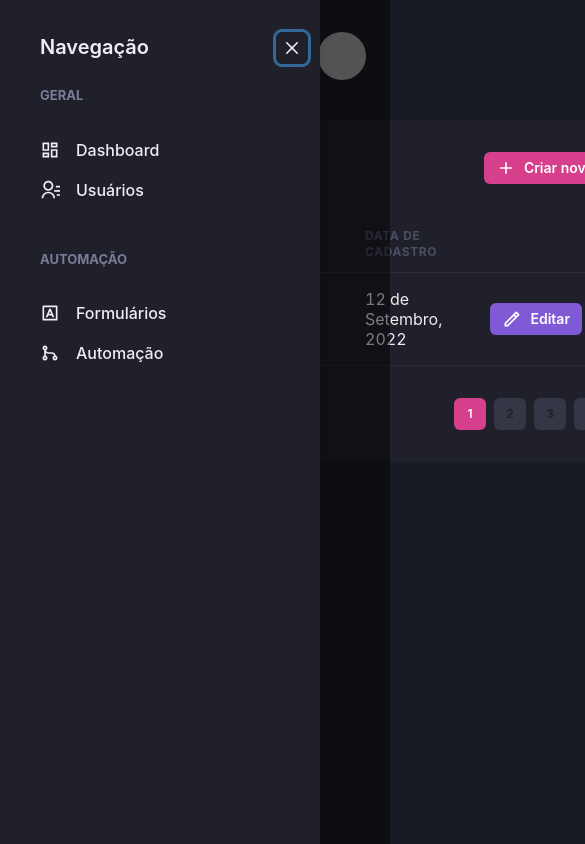
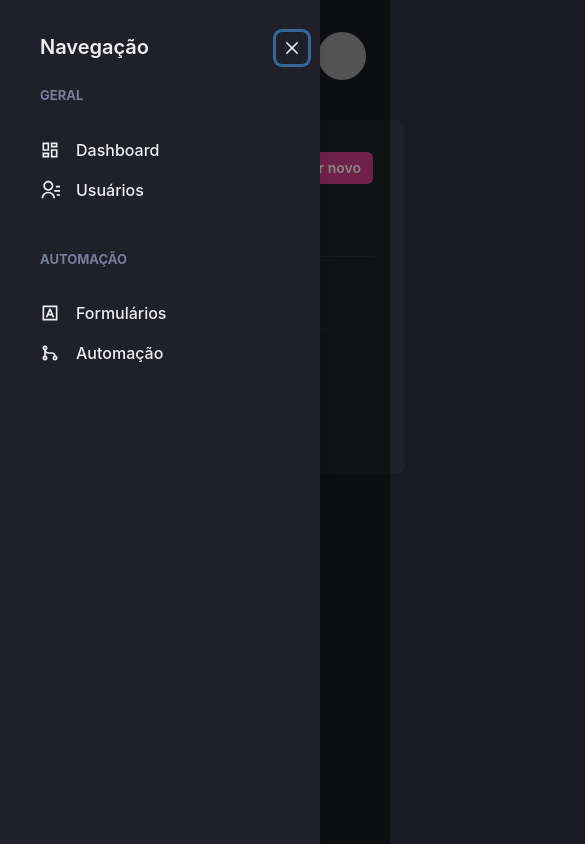
Before and after one commit to BootcampIgnite2021/dashgo, a Next.js app: page /users in a window 390 px wide. Shown: the top 844 px of the page, 585 px wide, since content can reach past the window. Built offline with nearby package versions, Linux system fonts and the light colour scheme; grey boxes are pictures that could not be loaded.

Commit message:
feat: finish responsive aplication

```diff
--- a/src/components/Pagination/index.tsx
+++ b/src/components/Pagination/index.tsx
@@ -4,7 +4,7 @@
 export default function Pagination() {
   return (
     <Stack
-      direction="row"
+      direction={["column", "row"]}
       mt="8"
       justify="space-between"
       align="center"
--- a/src/pages/users/create.tsx
+++ b/src/pages/users/create.tsx
@@ -21,7 +21,7 @@
       <Flex w="100%" my="6" maxWidth={1480} mx="auto" px="6">
         <Sidebar />
 
-        <Box flex="1" borderRadius={8} bg="gray.800" p="8">
+        <Box flex="1" borderRadius={8} bg="gray.800" p={["6", "8"]}>
           <Heading size="lg" fontWeight="normal">
             Criar usuário
           </Heading>
@@ -29,12 +29,12 @@
           <Divider my="6" borderColor="gray.700" />
 
           <VStack spacing="8">
-            <SimpleGrid minChildWidth="240px" spacing="8" w="100%">
+            <SimpleGrid minChildWidth="240px" spacing={["6", "8"]} w="100%">
               <Input name="name" label="Nome completo" />
               <Input name="email" type="email" label="E-mail" />
             </SimpleGrid>
 
-            <SimpleGrid minChildWidth="240px" spacing="8" w="100%">
+            <SimpleGrid minChildWidth="240px" spacing={["6", "8"]} w="100%">
               <Input name="password" type="password" label="Senha" />
               <Input
                 name="password_confimation"
--- a/src/pages/users/index.tsx
+++ b/src/pages/users/index.tsx
@@ -12,6 +12,7 @@
   Th,
   Thead,
   Tr,
+  useBreakpointValue,
 } from "@chakra-ui/react";
 import { RiAddLine, RiEditLine, RiPencilLine } from "react-icons/ri";
 import Header from "../../components/Header";
@@ -19,6 +20,11 @@
 import { Sidebar } from "../../components/Sidebar";
 
 export default function UserList() {
+  const isWideVersion = useBreakpointValue({
+    base: false,
+    lg: true,
+  });
+
   return (
     <Box>
       <Header />
@@ -46,17 +52,17 @@
           <Table colorScheme="whiteAlpha">
             <Thead>
               <Tr>
-                <Th px="6" color="gray.300" width="8">
+                <Th px={["4", "4", "6"]} color="gray.300" width="8">
                   <Checkbox colorScheme="pink" />
                 </Th>
                 <Th>Usuário</Th>
-                <Th>Data de cadastro</Th>
+                {isWideVersion && <Th>Data de cadastro</Th>}
                 <Th width="8"></Th>
               </Tr>
             </Thead>
             <Tbody>
               <Tr>
-                <Td px="6">
+                <Td px={["4", "4", "6"]}>
                   <Checkbox colorScheme="pink" />
                 </Td>
 
@@ -69,19 +75,7 @@
                   </Box>
                 </Td>
 
-                <Td>12 de Setembro, 2022</Td>
-
-                <Td>
-                  <Button
-                    as="a"
-                    size="sm"
-                    fontSize="sm"
-                    colorScheme="purple"
-                    leftIcon={<Icon fontSize={20} as={RiPencilLine} />}
-                  >
-                    Editar
-                  </Button>
-                </Td>
+                {isWideVersion && <Td>12 de Setembro, 2022</Td>}
               </Tr>
             </Tbody>
           </Table>
```
